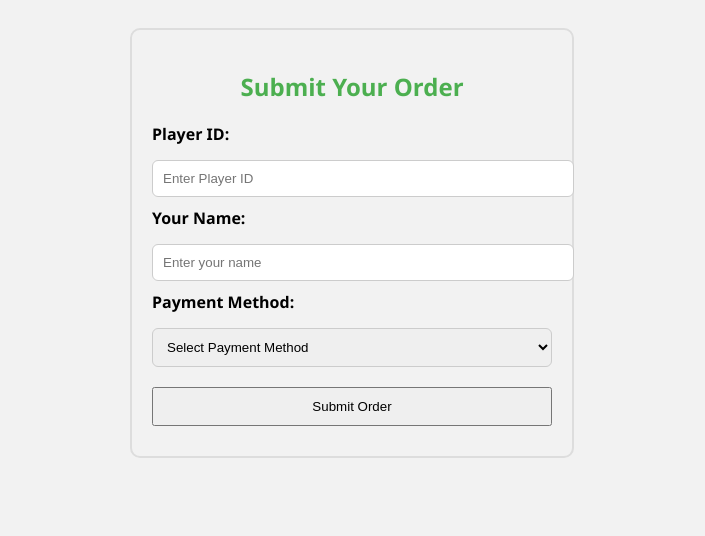
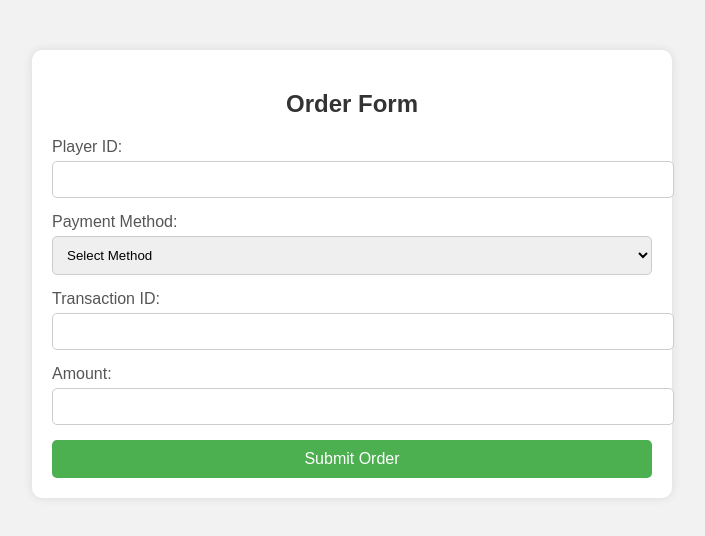
Before and after one commit to lijononrole2/lijon-topupbd, a plain HTML site: page order.html in a window 1280 px wide. Shown: the whole page, without its empty margins (288-993 px from the left). Drawn offline with Linux system fonts and the light colour scheme.

Commit message:
Update order.html

```diff
--- a/order.html
+++ b/order.html
@@ -1,92 +1,106 @@
-<!DOCTYPE html>
-<html lang="en">
-<head>
-  <meta charset="UTF-8">
-  <meta name="viewport" content="width=device-width, initial-scale=1">
-  <title>Order Details</title>
-  <style>
-    body {
-      font-family: 'Segoe UI', sans-serif;
-      background-color: #f2f2f2;
-      padding: 20px;
-      text-align: center;
-    }
-    .order-box {
-      background: #fff;
-      max-width: 500px;
-      margin: auto;
-      padding: 30px;
-      border-radius: 12px;
-      box-shadow: 0 0 15px rgba(0,0,0,0.1);
-    }
-    h2 {
-      color: #4CAF50;
-      margin-bottom: 20px;
-    }
-    label {
-      display: block;
-      text-align: left;
-      margin-bottom: 5px;
-      font-weight: bold;
-    }
-    input, select {
-      width: 100%;
-      padding: 10px;
-      margin-bottom: 15px;
-      border-radius: 6px;
-      border: 1px solid #ccc;
-    }
-<!-- order.html -->
 <!DOCTYPE html>
 <html lang="en">
 <head>
   <meta charset="UTF-8" />
   <meta name="viewport" content="width=device-width, initial-scale=1.0"/>
-  <title>Order Details - Lijon Top Up</title>
+  <title>Order Page - Lijon Top Up</title>
   <style>
     body {
       font-family: Arial, sans-serif;
+      background-color: #f2f2f2;
+      margin: 0;
+      padding: 0;
+    }
+
+    .container {
+      max-width: 600px;
+      margin: 50px auto;
+      background-color: #fff;
       padding: 20px;
+      border-radius: 10px;
+      box-shadow: 0 0 10px rgba(0, 0, 0, 0.1);
     }
-    .form-box {
-      max-width: 400px;
-      margin: auto;
-      padding: 20px;
-      border: 2px solid #ddd;
-      border-radius: 10px;
+
+    h2 {
+      text-align: center;
+      color: #333;
     }
-    input, select, button {
+
+    .form-group {
+      margin-bottom: 15px;
+    }
+
+    label {
+      display: block;
+      margin-bottom: 5px;
+      color: #555;
+    }
+
+    input, select {
       width: 100%;
       padding: 10px;
-      margin: 10px 0;
+      border: 1px solid #ccc;
+      border-radius: 5px;
     }
-    .error {
-      color: red;
-      font-size: 0.9em;
+
+    button {
+      width: 100%;
+      background-color: #4CAF50;
+      color: white;
+      padding: 10px;
+      border: none;
+      border-radius: 5px;
+      font-size: 16px;
+      cursor: pointer;
+    }
+
+    button:hover {
+      background-color: #45a049;
+    }
+
+    /* Responsive design */
+    @media (max-width: 600px) {
+      .container {
+        width: 90%;
+        padding: 10px;
+      }
+
+      input, select, button {
+        font-size: 16px;
+        width: 100%;
+      }
     }
   </style>
 </head>
 <body>
 
-  <div class="form-box">
-    <h2>Submit Your Order</h2>
+  <div class="container">
+    <h2>Order Form</h2>
     <form id="orderForm">
-      <label>Player ID:</label>
-      <input type="text" id="playerId" placeholder="Enter Player ID" />
-      <div class="error" id="errorPlayerId"></div>
+      <div class="form-group">
+        <label for="playerId">Player ID:</label>
+        <input type="text" id="playerId" name="playerId" required>
+      </div>
 
-      <label>Your Name:</label>
-      <input type="text" id="name" placeholder="Enter your name" />
-      <div class="error" id="errorName"></div>
+      <div class="form-group">
+        <label for="paymentMethod">Payment Method:</label>
+        <select id="paymentMethod" name="paymentMethod" required>
+          <option value="">Select Method</option>
+          <option value="Bkash">Bkash</option>
+          <option value="Nagad">Nagad</option>
+          <option value="Rocket">Rocket</option>
+        </select>
+      </div>
 
-      <label>Payment Method:</label>
-      <select id="payment">
-        <option value="">Select Payment Method</option>
-        <option>bKash</option>
-        <option>Nagad</option>
-        <option>Rocket</option>
-      </select>
-      <div class="error" id="errorPayment"></div>
+      <div class="form-group">
+        <label for="transactionId">Transaction ID:</label>
+        <input type="text" id="transactionId" name="transactionId" required>
+      </div>
+
+      <div class="form-group">
+        <label for="amount">Amount:</label>
+        <input type="number" id="amount" name="amount" required>
+      </div>
 
       <button type="submit">Submit Order</button>
     </form>
@@ -94,43 +108,22 @@
 
   <script>
     const form = document.getElementById("orderForm");
-
-    form.addEventListener("submit", function (e) {
+    form.addEventListener("submit", function(e) {
       e.preventDefault();
 
-      // Clear previous errors
-      document.getElementById("errorPlayerId").textContent = "";
-      document.getElementById("errorName").textContent = "";
-      document.getElementById("errorPayment").textContent = "";
+      const playerId = document.getElementById("playerId").value;
+      const paymentMethod = document.getElementById("paymentMethod").value;
+      const transactionId = document.getElementById("transactionId").value;
+      const amount = document.getElementById("amount").value;
 
-      let isValid = true;
-
-      const playerId = document.getElementById("playerId").value.trim();
-      const name = document.getElementById("name").value.trim();
-      const payment = document.getElementById("payment").value;
-
-      if (playerId === "") {
-        document.getElementById("errorPlayerId").textContent = "Player ID is required.";
-        isValid = false;
+      if (!playerId || !paymentMethod || !transactionId || !amount) {
+        alert("Please fill in all the fields.");
+        return;
       }
 
-      if (name === "") {
-        document.getElementById("errorName").textContent = "Name is required.";
-        isValid = false;
-      }
-
-      if (payment === "") {
-        document.getElementById("errorPayment").textContent = "Please select a payment method.";
-        isValid = false;
-      }
-
-      if (isValid) {
-        const orderId = Math.floor(100000 + Math.random() * 900000);
-        const time = new Date().toLocaleString();
-
-        // Redirect to success page with parameters
-        window.location.href = `success.html?order=${orderId}&playerId=${encodeURIComponent(playerId)}&name=${encodeURIComponent(name)}&payment=${encodeURIComponent(payment)}&time=${encodeURIComponent(time)}&status=Pending`;
-      }
+      const orderId = Math.floor(100000 + Math.random() * 900000);
+      const query = `?order=${orderId}&playerId=${playerId}&method=${paymentMethod}&txn=${transactionId}&amount=${amount}`;
+      window.location.href = "success.html" + query;
     });
   </script>
 
```
